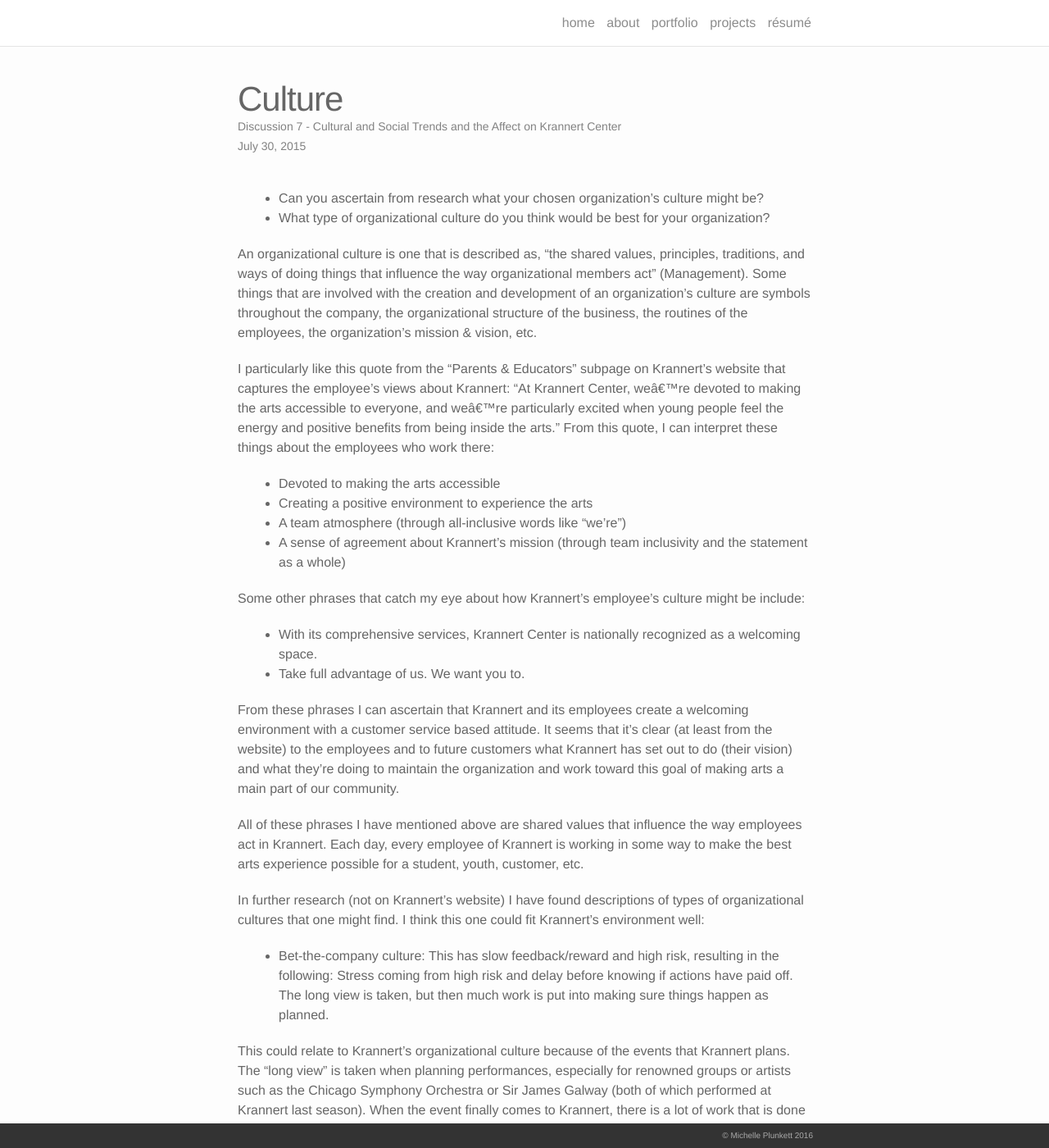
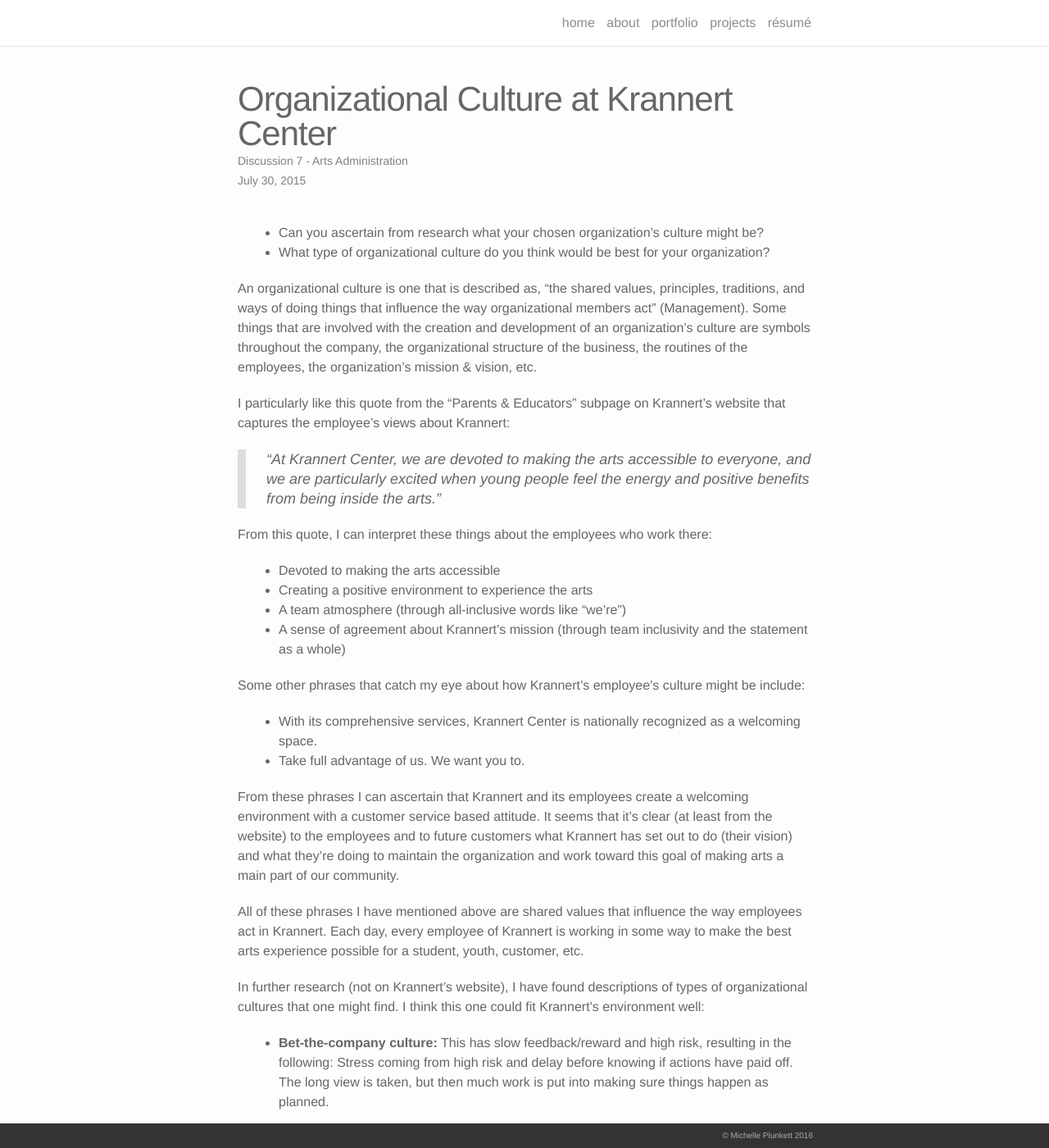
Before and after one commit to michelleplunkett/michelleplunkett.github.io, a Jekyll site: the page built from _portfolio/Discussion_7.markdown, in a window 1280 px wide and 1400 px high. Shown: the whole window at 82% size. Built offline with Jekyll 4.4.1, drawn with Linux system fonts in a browser that asks for light colours; nearby versions of some CDN libraries.

Commit message:
Update Discussion_7.markdown

```diff
--- a/_portfolio/Discussion_7.markdown
+++ b/_portfolio/Discussion_7.markdown
@@ -1,7 +1,7 @@
 ---
 layout: post
-title: Culture
-description: Discussion 7 - Cultural and Social Trends and the Affect on Krannert Center
+title: Organizational Culture at Krannert Center
+description: Discussion 7 - Arts Administration
 date: 2015-07-30
 ---
 
@@ -12,7 +12,11 @@
 
 An organizational culture is one that is described as, "the shared values, principles, traditions, and ways of doing things that influence the way organizational members act" (Management). Some things that are involved with the creation and development of an organization's culture are symbols throughout the company, the organizational structure of the business, the routines of the employees, the organization's mission & vision, etc.
 
-I particularly like this quote from the "Parents & Educators" subpage on Krannert's website that captures the employee's views about Krannert: "At Krannert Center, weâ€™re devoted to making the arts accessible to everyone, and weâ€™re particularly excited when young people feel the energy and positive benefits from being inside the arts." From this quote, I can interpret these things about the employees who work there:
+I particularly like this quote from the "Parents & Educators" subpage on Krannert's website that captures the employee's views about Krannert:
+
+> "At Krannert Center, we are devoted to making the arts accessible to everyone, and we are particularly excited when young people feel the energy and positive benefits from being inside the arts."
+
+From this quote, I can interpret these things about the employees who work there:
 
 * Devoted to making the arts accessible
 * Creating a positive environment to experience the arts
@@ -28,9 +32,9 @@
 
 All of these phrases I have mentioned above are shared values that influence the way employees act in Krannert. Each day, every employee of Krannert is working in some way to make the best arts experience possible for a student, youth, customer, etc.
 
-In further research (not on Krannert's website) I have found descriptions of types of organizational cultures that one might find. I think this one could fit Krannert's environment well:
+In further research (not on Krannert's website), I have found descriptions of types of organizational cultures that one might find. I think this one could fit Krannert's environment well:
 
-* Bet-the-company culture: This has slow feedback/reward and high risk, resulting in the following: Stress coming from high risk and delay before knowing if actions have paid off. The long view is taken, but then much work is put into making sure things happen as planned.
+* **Bet-the-company culture:** This has slow feedback/reward and high risk, resulting in the following: Stress coming from high risk and delay before knowing if actions have paid off. The long view is taken, but then much work is put into making sure things happen as planned.
 
 This could relate to Krannert's organizational culture because of the events that Krannert plans. The "long view" is taken when planning performances, especially for renowned groups or artists such as the Chicago Symphony Orchestra or Sir James Galway (both of which performed at Krannert last season). When the event finally comes to Krannert, there is a lot of work that is done to make sure the event or concert runs smoothly. Volunteers must be organized, employees scheduled, food bought, tickets printed, etc. From this analysis, the culture within the organization might be high-stress because of the long-range thinking and planning but short term rewards. For example, planning an event 2 years in event, but the event only lasts 3 hours. That could be potentially stressful on an employee and therefore the culture within the organization could be stressful and uptight.
 
@@ -38,7 +42,7 @@
 
 Final tidbit: I just noticed today that Krannert's logo has a little heart like symbol in the middle of where the lines meet. This could be another way that Krannert shows that they are dedicated to their involvement within the arts and making the arts available to the community.
 
-<img src="https://www.dropbox.com/s/cggm5mual8nl7n0/Untitled%20picture.png?raw=1" width="30%" align="center">
+<img src="https://www.dropbox.com/s/cggm5mual8nl7n0/Untitled%20picture.png?raw=1">
 
 References:
 
```
